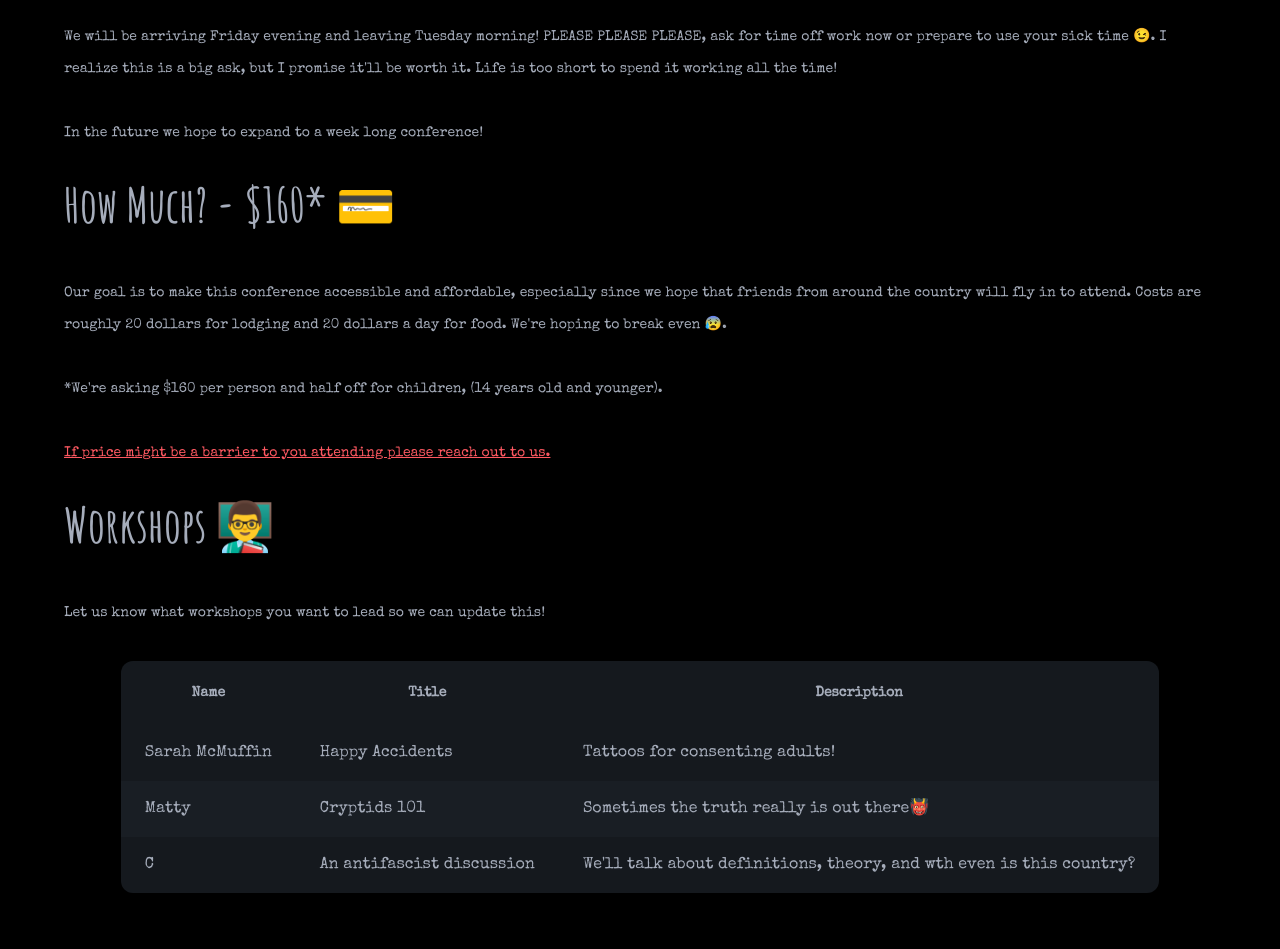
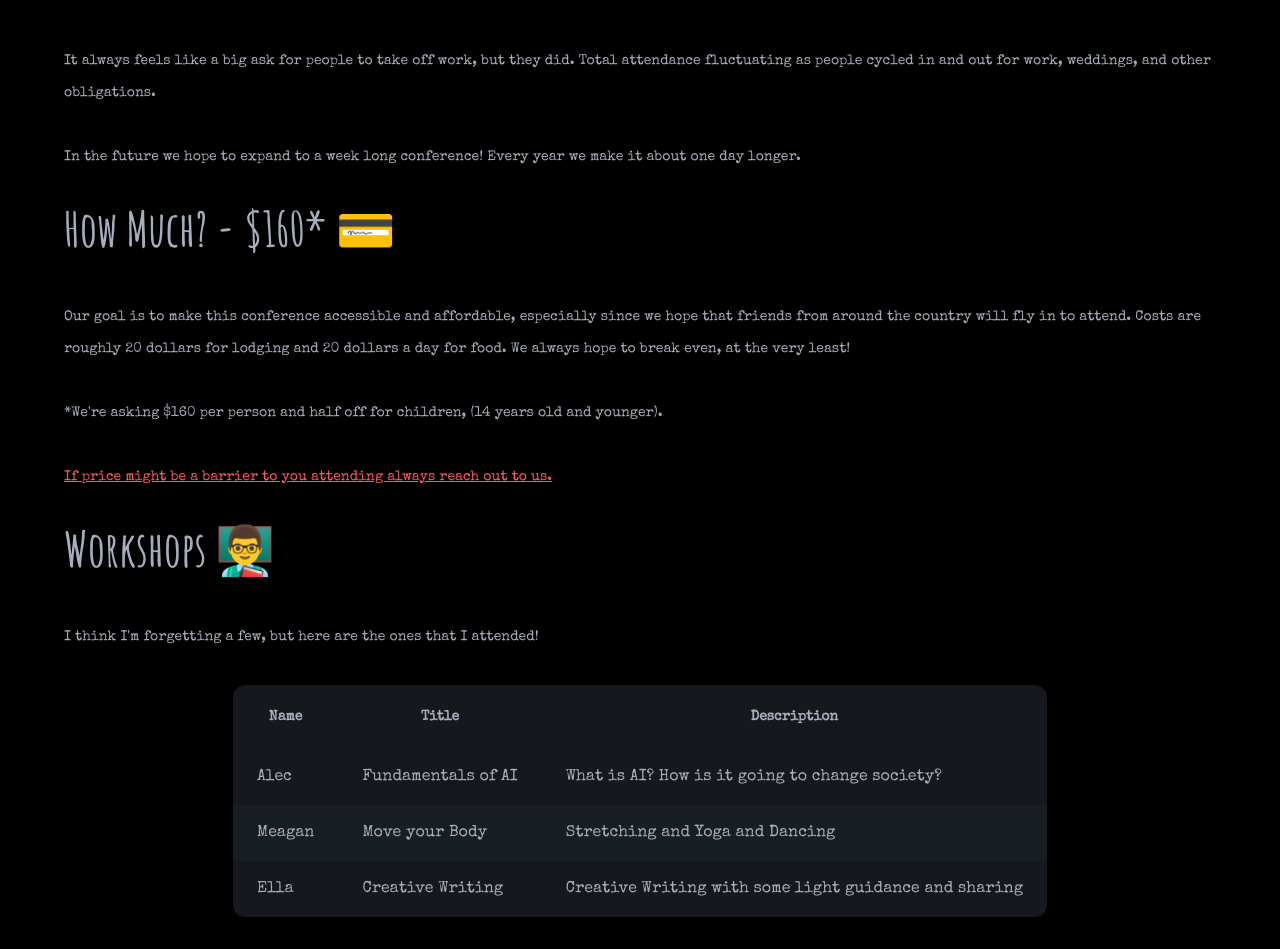
Before and after one commit to cludwell/spokeswheel, a Next.js app: page /plans2025 in a window 1280 px wide. Shown: the part 2083-3032 px from the top of the page. Built offline with nearby package versions, Linux system fonts and the light colour scheme; no server answers.

Commit message:
editing of 2025 page

```diff
--- a/src/app/plans2025/page.jsx
+++ b/src/app/plans2025/page.jsx
@@ -9,16 +9,16 @@ import tov2 from "../../../public/images/farnsworth/tov2.jpg";
 import CountDown from "@/components/CountDown";
 import { amatic, special } from "../fonts";
 import { SwipeCarousel } from "@/components/SwipeCarousel";
-import group_01 from "../../../public/images/photos/2025/group_01.jpg"
-import group_02 from "../../../public/images/photos/2025/group_02.jpg"
-import group_03 from "../../../public/images/photos/2025/group_03.jpg"
-import group_04 from "../../../public/images/photos/2025/group_04.jpg"
-import group_05 from "../../../public/images/photos/2025/group_05.jpg"
-import group_06 from "../../../public/images/photos/2025/group_06.jpg"
-import group_07 from "../../../public/images/photos/2025/group_07.jpg"
-import group_08 from "../../../public/images/photos/2025/group_08.jpg"
-import group_09 from "../../../public/images/photos/2025/group_09.jpg"
-import group_10 from "../../../public/images/photos/2025/group_10.jpg"
+import group_01 from "../../../public/images/photos/2025/group_01.jpg";
+import group_02 from "../../../public/images/photos/2025/group_02.jpg";
+import group_03 from "../../../public/images/photos/2025/group_03.jpg";
+import group_04 from "../../../public/images/photos/2025/group_04.jpg";
+import group_05 from "../../../public/images/photos/2025/group_05.jpg";
+import group_06 from "../../../public/images/photos/2025/group_06.jpg";
+import group_07 from "../../../public/images/photos/2025/group_07.jpg";
+import group_08 from "../../../public/images/photos/2025/group_08.jpg";
+import group_09 from "../../../public/images/photos/2025/group_09.jpg";
+import group_10 from "../../../public/images/photos/2025/group_10.jpg";
 
 const farnsworthImages = [
   tov2,
@@ -30,7 +30,6 @@ const farnsworthImages = [
   cabins,
   farnsworth,
 ];
-
 
 export default function Plans2024() {
   return (
@@ -71,23 +70,12 @@ export default function Plans2024() {
 
       <h2
         className={
-          amatic.className + " mb-6 sm:mb-12 text-4xl sm:text-5xl fade-in"
+          amatic.className + " my-6 sm:mb-12 text-4xl sm:text-5xl fade-in"
         }
       >
         Con Photos
       </h2>
-      {/* <p className="my-8"></p> */}
-      {/* <h2
-        className={
-          amatic.className + " mb-6 sm:mb-12 text-4xl sm:text-5xl fade-in"
-        }
-      >
-        The Book Nook 📚
-      </h2>
-      <p className="my-8 fade-in">
-        {" "}
-        {`We're going to experiment with THE BOOK NOOK. (Stolen from a conference that is sadly no more). Please bring a book that has changed your life and perspective in order to share with everyone at the conference. Politically, spiritually, whatever! We're keeping it open ended!`}
-      </p> */}
+
       <h2
         className={
           amatic.className + " mb-6 sm:mb-12 text-4xl sm:text-5xl fade-in"
@@ -109,10 +97,10 @@ export default function Plans2024() {
         When? Aug 22-26, 2025 📅
       </h2>
       <p className="my-8 fade-in">
-        {`We will be arriving Friday evening and leaving Tuesday morning! PLEASE PLEASE PLEASE, ask for time off work now or prepare to use your sick time 😉. I realize this is a big ask, but I promise it'll be worth it. Life is too short to spend it working all the time!`}
+        {`It always feels like a big ask for people to take off work, but they did. Total attendance fluctuating as people cycled in and out for work, weddings, and other obligations.`}
       </p>
       <p className="my-8 fade-in">
-        {`In the future we hope to expand to a week long conference!`}
+        {`In the future we hope to expand to a week long conference! Every year we make it about one day longer.`}
       </p>
       {/* <div className="flex flex-col items-center mb-24">
         <CountDown />
@@ -125,14 +113,14 @@ export default function Plans2024() {
         How Much? - $160* 💳
       </h2>
       <p className="my-8 fade-in">
-        {`Our goal is to make this conference accessible and affordable, especially since we hope that friends from around the country will fly in to attend. Costs are roughly 20 dollars for lodging and 20 dollars a day for food. We're hoping to break even 😰.`}
+        {`Our goal is to make this conference accessible and affordable, especially since we hope that friends from around the country will fly in to attend. Costs are roughly 20 dollars for lodging and 20 dollars a day for food. We always hope to break even, at the very least!`}
       </p>
       <p className="my-8 fade-in">
         {`*We're asking $160 per person and half off for children, (14 years old and younger). `}{" "}
       </p>
       <p className="my-8 fade-in">
         <a className="link link-error" href="mailto:cludwell@gmail.com">
-          If price might be a barrier to you attending please reach out to us.
+          If price might be a barrier to you attending always reach out to us.
         </a>
       </p>
 
@@ -145,7 +133,7 @@ export default function Plans2024() {
       </h2>
       <p className="my-8 fade-in">
         {" "}
-        {`Let us know what workshops you want to lead so we can update this!`}
+        {`I think I'm forgetting a few, but here are the ones that I attended!`}
       </p>
 
       <div className="m-auto overflow-x-auto rounded-b-lg w-fit">
@@ -159,26 +147,20 @@ export default function Plans2024() {
             </tr>
           </thead>
           <tbody className="">
-            {/* row 1 */}
-
-            {/* row 2 */}
             <tr>
-              <td>Sarah McMuffin</td>
-              <td>Happy Accidents</td>
-              <td>Tattoos for consenting adults! </td>
+              <td>Alec</td>
+              <td>Fundamentals of AI</td>
+              <td>What is AI? How is it going to change society?</td>
             </tr>
             <tr>
-              <td>Matty</td>
-              <td>Cryptids 101</td>
-              <td>Sometimes the truth really is out there👹</td>
+              <td>Meagan</td>
+              <td>Move your Body</td>
+              <td>Stretching and Yoga and Dancing</td>
             </tr>
             <tr>
-              <td>C</td>
-              <td>An antifascist discussion</td>
-              <td>
-                We'll talk about definitions, theory, and wth even is this
-                country?
-              </td>
+              <td>Ella</td>
+              <td>Creative Writing</td>
+              <td>Creative Writing with some light guidance and sharing</td>
             </tr>
           </tbody>
         </table>
```
